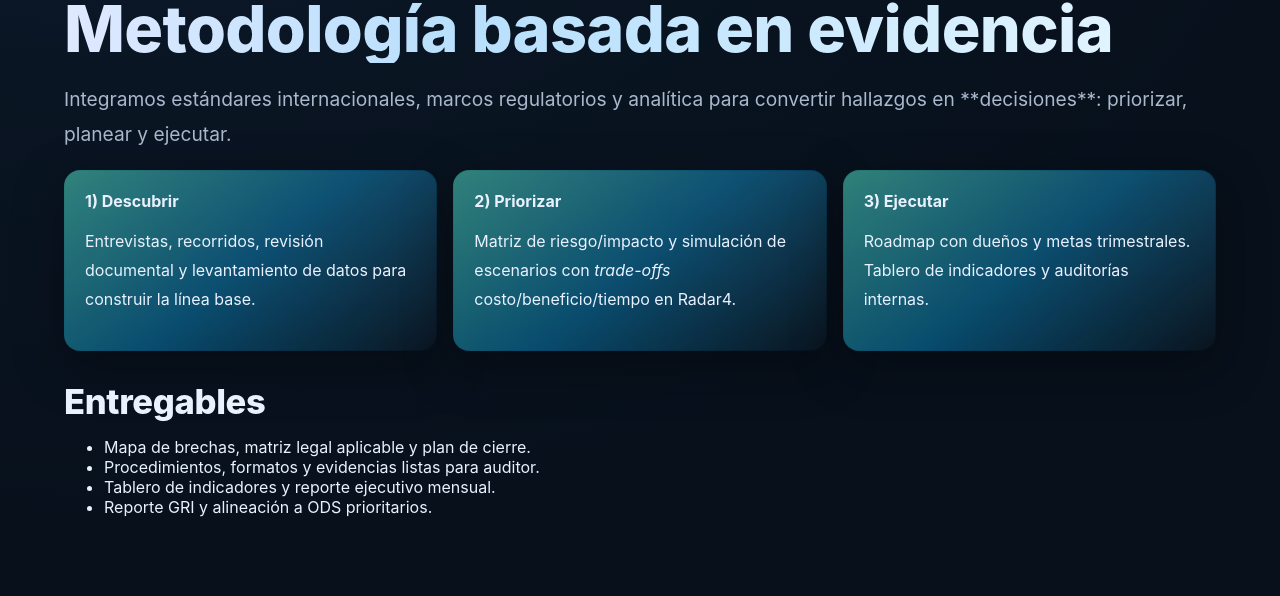
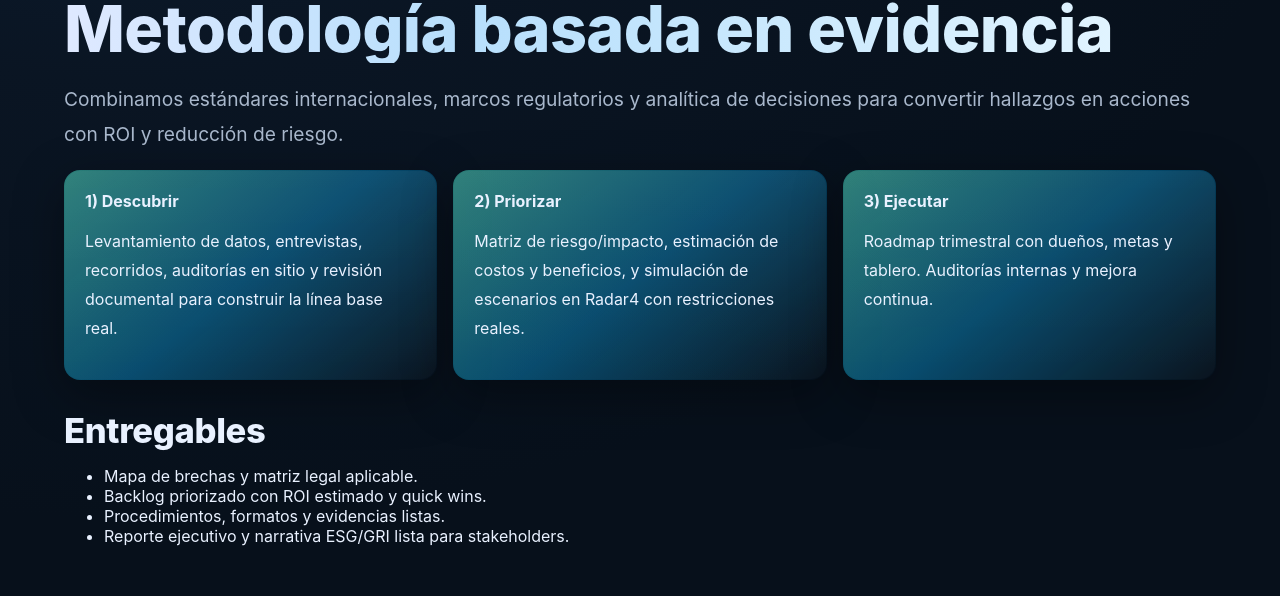
Before and after one commit to Kukcito/econova-clean, a Next.js app: page /metodologia in a window 1280 px wide. Shown: the part 201-797 px from the top of the page. Built offline with nearby package versions, Linux system fonts and the light colour scheme.

Commit message:
Update page.js

```diff
--- a/app/metodologia/page.js
+++ b/app/metodologia/page.js
@@ -1,4 +1,3 @@
-// app/metodologia/page.js
 export const metadata = { title: "Metodología — ECONOVA" };
 
 export default function Metodologia() {
@@ -7,41 +6,41 @@ export default function Metodologia() {
       <div className="container">
         <h1 className="h1">Metodología basada en evidencia</h1>
         <p className="lead">
-          Integramos estándares internacionales, marcos regulatorios y
-          analítica para convertir hallazgos en **decisiones**: priorizar,
-          planear y ejecutar.
+          Combinamos estándares internacionales, marcos regulatorios y analítica
+          de decisiones para convertir hallazgos en acciones con ROI y reducción
+          de riesgo.
         </p>
 
         <div className="grid-3" style={{ marginTop: 16 }}>
           <div className="card">
             <b>1) Descubrir</b>
             <p>
-              Entrevistas, recorridos, revisión documental y levantamiento
-              de datos para construir la línea base.
+              Levantamiento de datos, entrevistas, recorridos, auditorías en sitio
+              y revisión documental para construir la línea base real.
             </p>
           </div>
           <div className="card">
             <b>2) Priorizar</b>
             <p>
-              Matriz de riesgo/impacto y simulación de escenarios con
-              <i> trade-offs </i> costo/beneficio/tiempo en Radar4.
+              Matriz de riesgo/impacto, estimación de costos y beneficios, y
+              simulación de escenarios en Radar4 con restricciones reales.
             </p>
           </div>
           <div className="card">
             <b>3) Ejecutar</b>
             <p>
-              Roadmap con dueños y metas trimestrales. Tablero de
-              indicadores y auditorías internas.
+              Roadmap trimestral con dueños, metas y tablero. Auditorías internas
+              y mejora continua.
             </p>
           </div>
         </div>
 
         <h2 className="h2" style={{ marginTop: 32 }}>Entregables</h2>
         <ul>
-          <li>Mapa de brechas, matriz legal aplicable y plan de cierre.</li>
-          <li>Procedimientos, formatos y evidencias listas para auditor.</li>
-          <li>Tablero de indicadores y reporte ejecutivo mensual.</li>
-          <li>Reporte GRI y alineación a ODS prioritarios.</li>
+          <li>Mapa de brechas y matriz legal aplicable.</li>
+          <li>Backlog priorizado con ROI estimado y quick wins.</li>
+          <li>Procedimientos, formatos y evidencias listas.</li>
+          <li>Reporte ejecutivo y narrativa ESG/GRI lista para stakeholders.</li>
         </ul>
       </div>
     </section>
```
